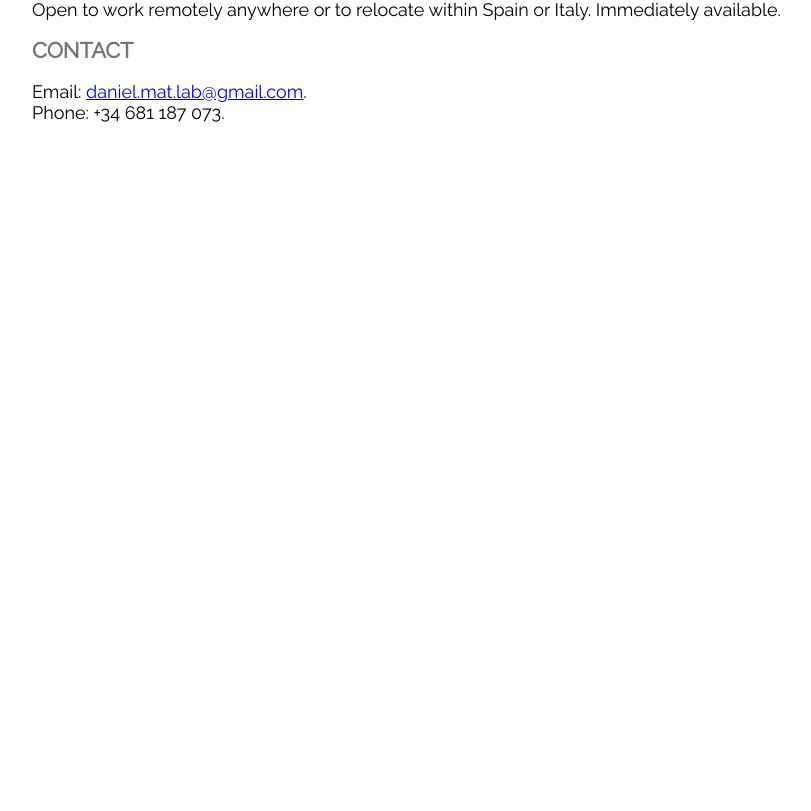
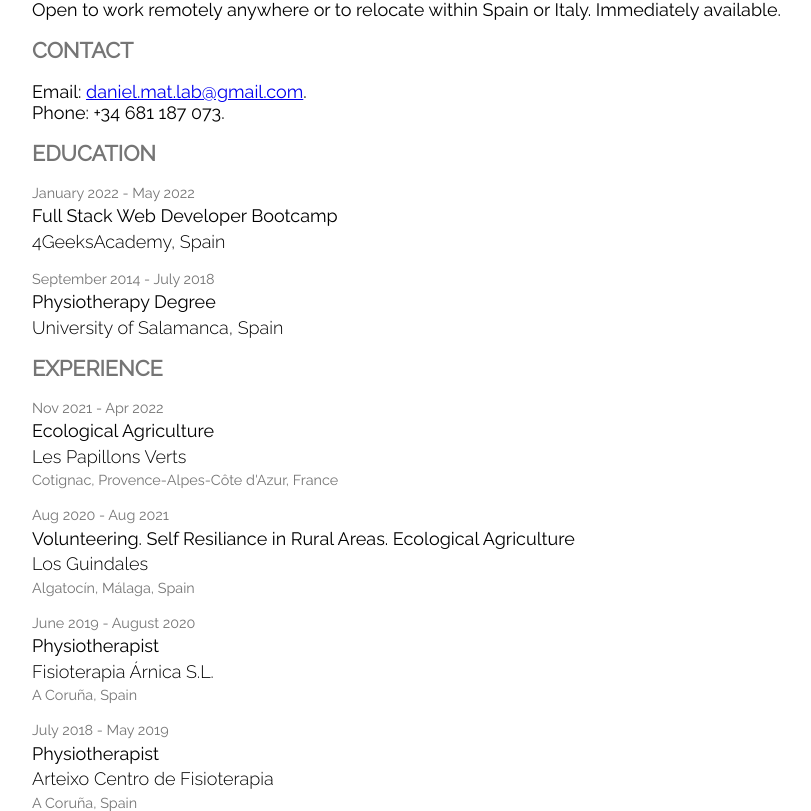
Before and after one commit to DanielMateosLab/danielmatlab, a Next.js app: page /cv in a window 1280 px wide. Shown: the part 709-1520 px from the top of the page, without its empty margins (96-907 px from the left). Before the commit the page ends 850 px from the top, so only its background shows below. Built offline with nearby package versions, Linux system fonts and the light colour scheme.

Commit message:
Render education and work experience

```diff
--- a/pages/cv.tsx
+++ b/pages/cv.tsx
@@ -1,5 +1,6 @@
 import CvHeader from "../lib/components/CvHeader"
 import ListItem from "../lib/components/ListItem"
+import { education, workExperience } from "../lib/pastExperiences"
 import { gray } from "../styles/constants"
 
 export default function Cv() {
@@ -85,6 +86,37 @@ export default function Cv() {
               Phone: +34 681 187 073.
             </p>
           </article>
+
+          <article>
+            <h2>Education</h2>
+            <div className="spaced-list">
+              {education.map((item) => (
+                <div key={item.degree} className="list-item">
+                  <span className="secondary-text">
+                    {item.startDate} - {item.endDate}
+                  </span>
+                  <span>{item.degree}</span>
+                  <span className="degree">{item.school}</span>
+                </div>
+              ))}
+            </div>
+          </article>
+
+          <article>
+            <h2>Experience</h2>
+            <div className="spaced-list">
+              {workExperience.map((item) => (
+                <div key={item.company} className="list-item">
+                  <span className="secondary-text">
+                    {item.startDate} - {item.endDate}
+                  </span>
+                  <span>{item.position}</span>
+                  <span className="degree">{item.company}</span>
+                  <span className="secondary-text">{item.location}</span>
+                </div>
+              ))}
+            </div>
+          </article>
         </div>
       </main>
 
@@ -93,6 +125,22 @@ export default function Cv() {
           .content {
             max-width: 80%;
             margin: auto;
+          }
+          .list-item {
+            display: flex;
+            flex-direction: column;
+            gap: 0.25rem;
+          }
+          .spaced-list > :not(:last-child) {
+            margin-bottom: 1rem;
+          }
+
+          .secondary-text {
+            font-size: 0.8rem;
+            color: ${gray};
+          }
+          .degree {
+            font-weight: 300;
           }
         `}
       </style>
```
